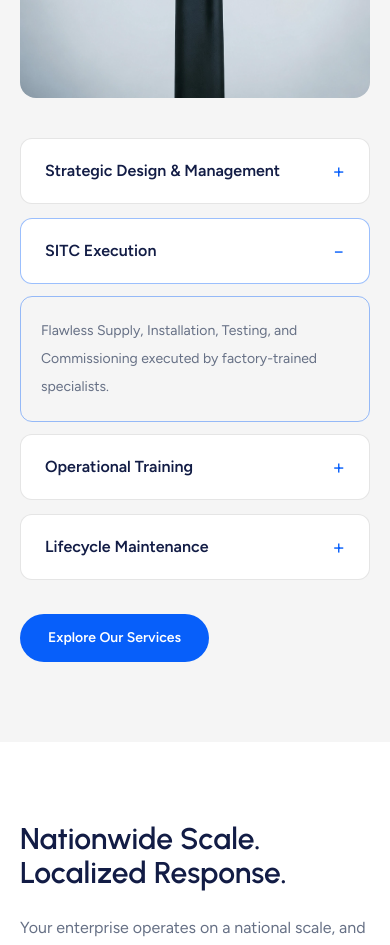
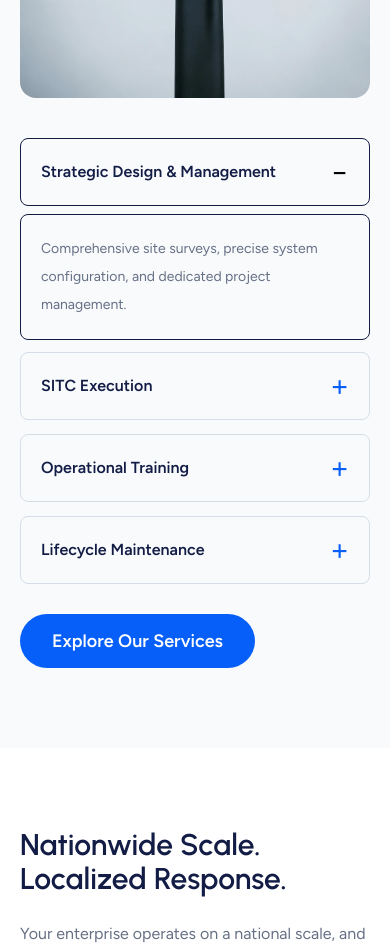
Before and after one commit to Auro-Creative-Studio/assipl-reactjs, a React (Vite) app: page / in a window 390 px wide. Shown: the part 6440-7385 px from the top of the page. Built offline with nearby package versions, Linux system fonts and the light colour scheme; no server answers.

Commit message:
fix: update ServicesSection layout and default open service number; add InfrastructureAuditSection to Home page; enhance SingleBlog navigation

```diff
--- a/src/components/ServicesSection.jsx
+++ b/src/components/ServicesSection.jsx
@@ -3,12 +3,12 @@ import serviceImage from '../assets/home/services-image.webp'
 import { services } from '../data'
 
 function ServicesSection() {
-  const [openNumber, setOpenNumber] = useState('02')
+  const [openNumber, setOpenNumber] = useState('01')
 
   return (
-    <section id="services" className="bg-background py-20 sm:py-24 lg:py-32">
+    <section id="services" className="bg-[#F8FAFC] py-20 sm:py-24 lg:py-24">
       <div className="mx-auto max-w-360 px-5 sm:px-8 lg:px-12">
-        <div className="mx-auto max-w-3xl text-center">
+        <div className="mx-auto max-w-6xl text-center">
           <h2 className="text-4xl font-bold leading-tight text-secondary sm:text-5xl">End-to-End Integration Services</h2>
           <p className="mt-5 text-base leading-7 text-text sm:text-lg">
             We do not simply supply security hardware; we deliver absolute operational readiness. By managing the
@@ -17,8 +17,8 @@ function ServicesSection() {
           </p>
         </div>
 
-        <div className="mt-14 grid gap-10 lg:grid-cols-[0.9fr_1.1fr] lg:items-start lg:gap-16">
-          <div className="overflow-hidden rounded-2xl">
+        <div className="mt-14 grid gap-10 lg:grid-cols-[0.75fr_1.25fr] lg:items-start lg:gap-14">
+          <div className="aspect-[4/5] overflow-hidden rounded-2xl">
             <img
               src={serviceImage}
               alt="ASSIPL multi-sensor camera installation"
@@ -26,7 +26,7 @@ function ServicesSection() {
             />
           </div>
 
-          <div>
+          <div className="flex h-full flex-col justify-center">
             <div className="grid gap-3">
               {services.map((service) => {
                 const isOpen = openNumber === service.number
@@ -37,19 +37,25 @@ function ServicesSection() {
                       type="button"
                       onClick={() => setOpenNumber(isOpen ? null : service.number)}
                       aria-expanded={isOpen}
-                      className={`flex w-full items-center justify-between gap-4 rounded-xl border bg-white px-6 py-5 text-left transition ${
-                        isOpen ? 'border-primary/40' : 'border-black/10'
-                      }`}
+                      className={`group flex w-full items-center justify-between gap-4 rounded-[8px] border px-5 py-[18px] text-left transition ${isOpen
+                          ? 'border-secondary '
+                          : 'border-[#D6DEE8] bg-transparent'
+                        }`}
                     >
-                      <span className="text-base font-semibold text-secondary sm:text-lg">{service.title}</span>
-                      <span className="text-xl font-light leading-none text-primary" aria-hidden="true">
+                      <span className="text-base font-semibold text-secondary sm:text-[20px]">{service.title}</span>
+                      <span
+                        className={`text-[30px] font-light leading-none transition-colors ${isOpen ? 'text-black' : 'text-primary group-hover:text-black'
+                          }`}
+                        aria-hidden="true"
+                      >
                         {isOpen ? '−' : '+'}
                       </span>
                     </button>
                     <div
-                      className={`grid overflow-hidden rounded-xl border transition-all duration-300 ${
-                        isOpen ? 'mt-3 grid-rows-[1fr] border-primary/40 opacity-100' : 'grid-rows-[0fr] border-transparent opacity-0'
-                      }`}
+                      className={`grid overflow-hidden rounded-[8px] border transition-all duration-300 ${isOpen
+                          ? 'mt-2 grid-rows-[1fr] border-secondary opacity-100'
+                          : 'grid-rows-[0fr] border-transparent opacity-0'
+                        }`}
                     >
                       <div className="min-h-0">
                         <p className="p-5 text-sm leading-7 text-text sm:text-base">{service.description}</p>
@@ -62,7 +68,7 @@ function ServicesSection() {
 
             <a
               href="/service"
-              className="mt-8 inline-flex items-center rounded-full bg-primary px-7 py-3.5 text-sm font-semibold text-white transition hover:bg-secondary"
+              className="mt-7 inline-flex w-fit items-center rounded-full bg-primary px-8 py-3 text-[18px] font-semibold text-white"
             >
               Explore Our Services
             </a>
--- a/src/pages/Home.jsx
+++ b/src/pages/Home.jsx
@@ -1,6 +1,7 @@
 import AboutSection from '../components/AboutSection'
 import ClientsSection from '../components/ClientsSection'
 import HeroSection from '../components/HeroSection'
+import InfrastructureAuditSection from '../components/InfrastructureAuditSection'
 import NationwideSection from '../components/NationwideSection'
 import PartnersStrip from '../components/PartnersStrip'
 import ProductsSection from '../components/ProductsSection'
@@ -18,6 +19,7 @@ function Home() {
       <ClientsSection />
       <ServicesSection />
       <NationwideSection />
+      <InfrastructureAuditSection />
     </main>
   )
 }
--- a/src/pages/SingleBlog.jsx
+++ b/src/pages/SingleBlog.jsx
@@ -1,3 +1,5 @@
+import { ChevronRight } from 'lucide-react'
+import { Link } from 'react-router-dom'
 import Reveal from '../components/Reveal'
 import heroBackground from '../assets/blogs/cctv-surveillance-systems-for-commercial-security/hero-bg.jpg'
 import section1Image from '../assets/blogs/cctv-surveillance-systems-for-commercial-security/section-1.webp'
@@ -91,6 +93,10 @@ function SingleBlog() {
             <a href="/" className="transition hover:text-primary">
               Home
             </a>
+            <ChevronRight className="h-4 w-4" aria-hidden="true" />
+            <Link to="/blogs" className="transition hover:text-primary">
+              Blogs
+            </Link>
           </div>
           <Reveal
             as="h1"
```
